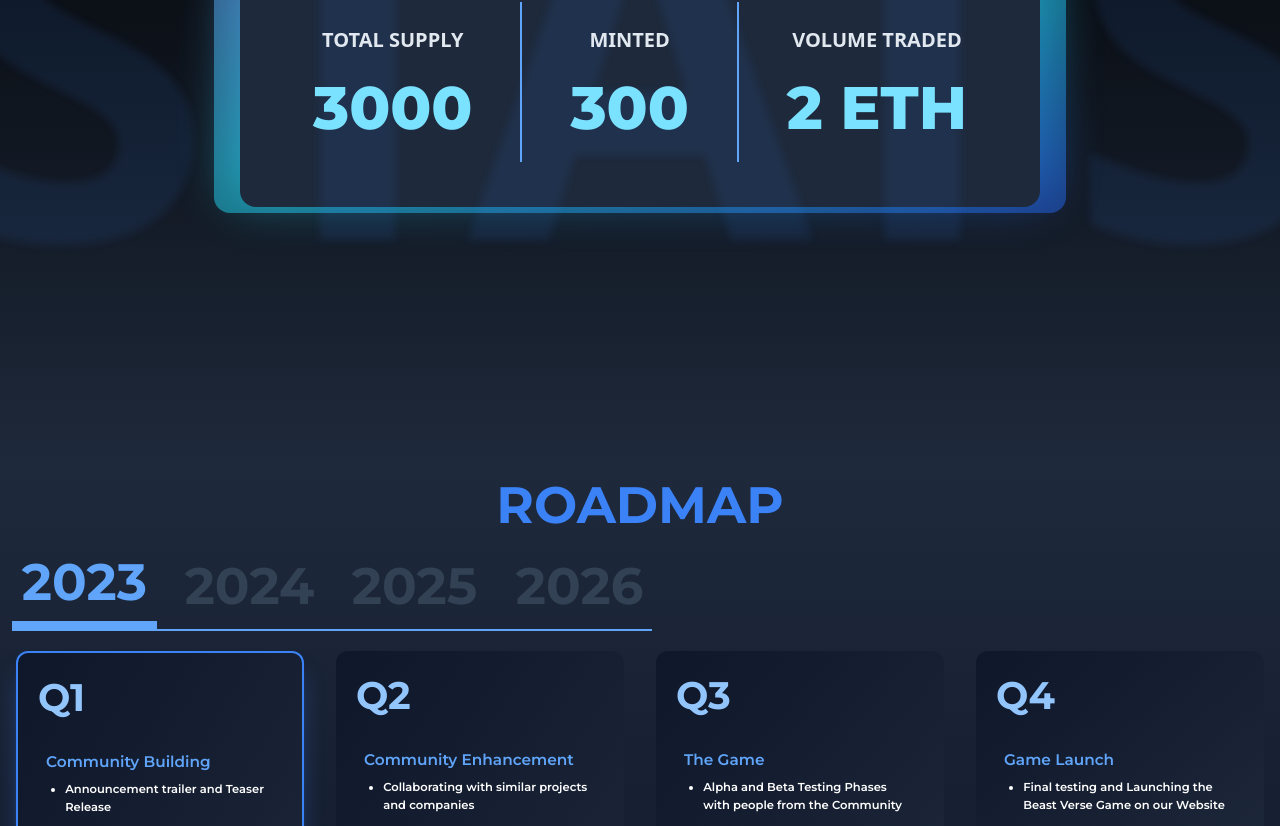
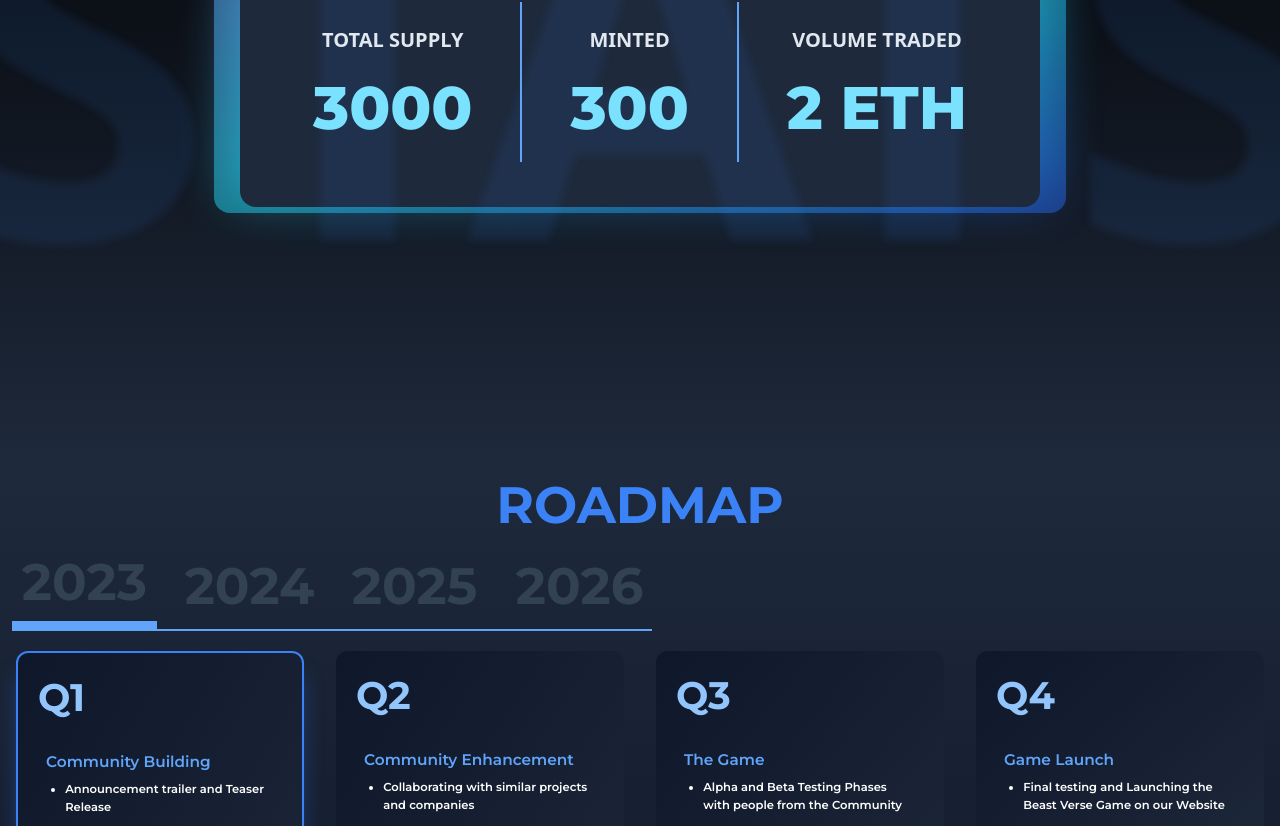
Before and after one commit to Beast-Verse/Beast-Verse-Website, a React (Create React App) app in the folder beast-verse/: page / in a window 1280 px wide. Shown: the part 2623-3449 px from the top of the page. Built offline with nearby package versions, Linux system fonts and the light colour scheme; a web font is replaced by a local one.

Commit message:
fixed focus problem

```diff
--- a/beast-verse/src/components/Roadmap.jsx
+++ b/beast-verse/src/components/Roadmap.jsx
@@ -12,16 +12,16 @@ function Roadmap(){
     const[view25, setView25] = useState(false);
     const[view26, setView26] = useState(false);
 
-
+    const selected = 'border-blue-400 focus:border-b-8 focus:text-blue-400 border-b-8 text-blue-400'
 
     return(<div className="bg-gradient-to-b from-slate-800 to to-slate-900">
             <h2 className="text-[4vw] text-blue-500 font-bold text-center font-Montserrat">ROADMAP</h2>
 
         <div className="grid grid-flow-col grid-cols-4 gap-5 w-[50%] ml-3 border-b-2 border-blue-400">
-            <button autoFocus className="text-slate-700 font-Montserrat font-bold min-[1500px]:text-[3.5vw] text-[4vw] border-blue-400 focus:border-b-8 focus:text-blue-400 focus:outline-none" onClick={()=> setView23(true) & setView24(false) & setView25(false) & setView26(false)}>2023</button>
-            <button className="text-slate-700 font-Montserrat font-bold min-[1500px]:text-[3.5vw] text-[4vw] border-blue-400 focus:border-b-8 focus:text-blue-400 focus:outline-none" onClick={()=> setView23(false) & setView24(true) & setView25(false) & setView26(false)}>2024</button>
-            <button className="text-slate-700 font-Montserrat font-bold min-[1500px]:text-[3.5vw] text-[4vw] border-blue-400 focus:border-b-8 focus:text-blue-400 focus:outline-none" onClick={()=> setView23(false) & setView24(false) & setView25(true) & setView26(false)}>2025</button>
-            <button className="text-slate-700 font-Montserrat font-bold min-[1500px]:text-[3.5vw] text-[4vw] border-blue-400 focus:border-b-8 focus:text-blue-400 focus:outline-none" onClick={()=> setView23(false) & setView24(false) & setView25(false) & setView26(true)}>2026</button>
+            <button className={`text-slate-700 font-Montserrat font-bold min-[1500px]:text-[3.5vw] text-[4vw] ${view23?selected:""} focus:outline-none`} onClick={()=> setView23(true) & setView24(false) & setView25(false) & setView26(false)}>2023</button>
+            <button className={`text-slate-700 font-Montserrat font-bold min-[1500px]:text-[3.5vw] text-[4vw] ${view24?selected:""} border-blue-400 focus:border-b-8 focus:text-blue-400 focus:outline-none`} onClick={()=> setView23(false) & setView24(true) & setView25(false) & setView26(false)}>2024</button>
+            <button className={`text-slate-700 font-Montserrat font-bold min-[1500px]:text-[3.5vw] text-[4vw] ${view25?selected:""} border-blue-400 focus:border-b-8 focus:text-blue-400 focus:outline-none`} onClick={()=> setView23(false) & setView24(false) & setView25(true) & setView26(false)}>2025</button>
+            <button className={`text-slate-700 font-Montserrat font-bold min-[1500px]:text-[3.5vw] text-[4vw] ${view26?selected:""} border-blue-400 focus:border-b-8 focus:text-blue-400 focus:outline-none`} onClick={()=> setView23(false) & setView24(false) & setView25(false) & setView26(true)}>2026</button>
         </div>
         {view23 && <Roadmap23/>}
         {view24 && <Roadmap24/>}
```
